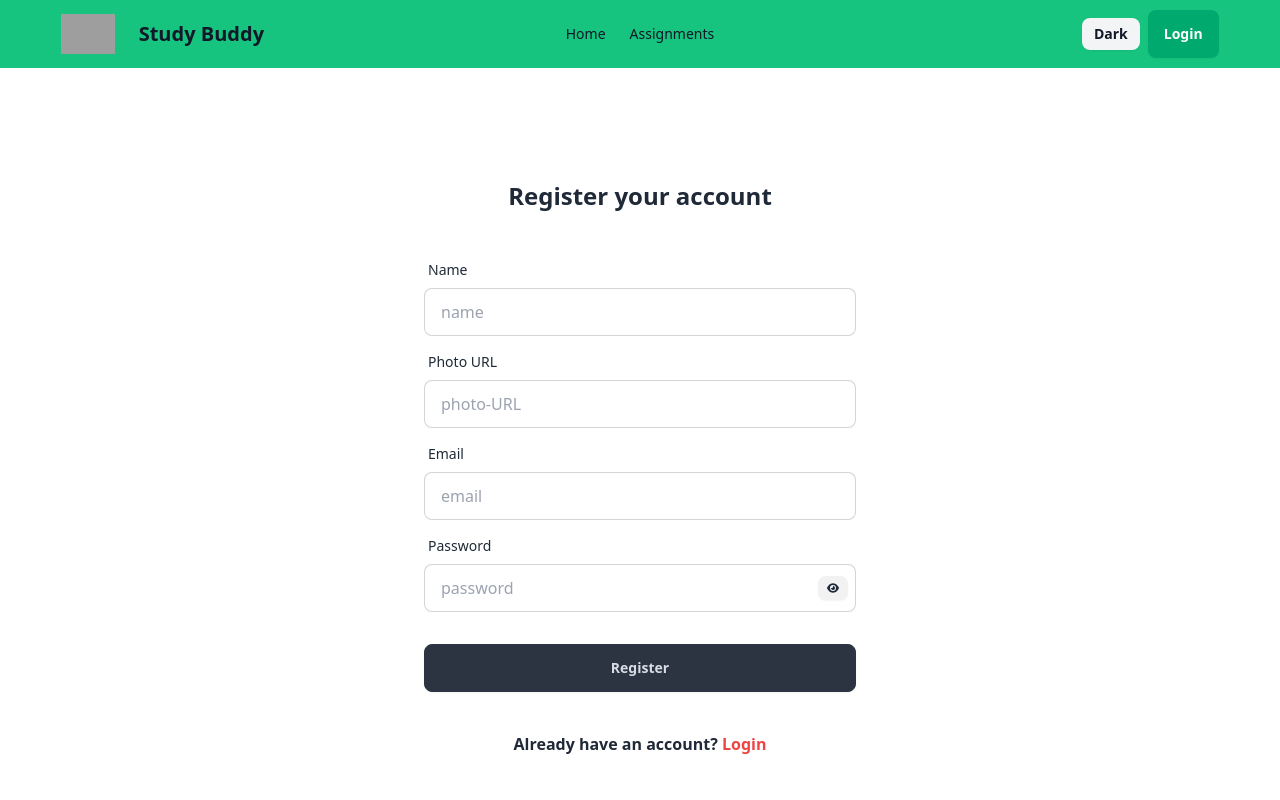
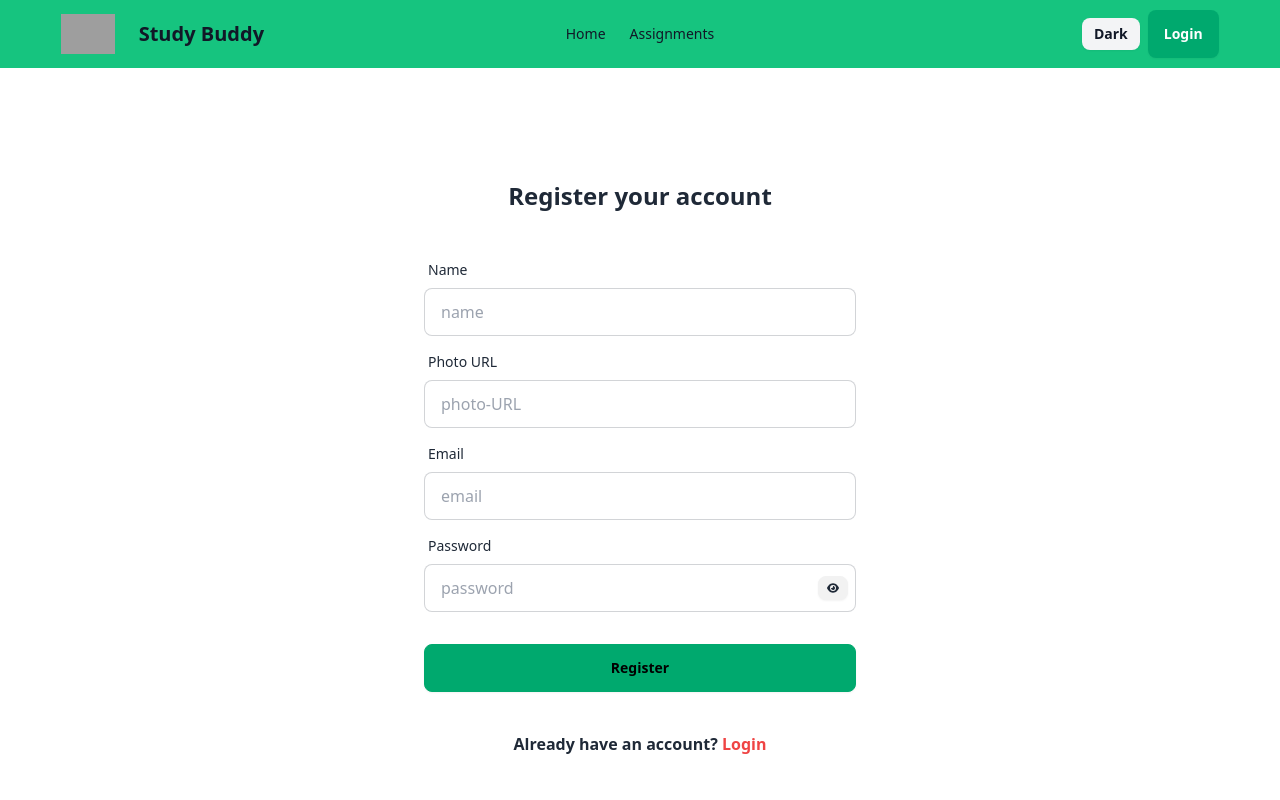
Before and after one commit to 96mdjanealam/a11-studybuddy-modification, a React (Vite) app: page /register in a window 1280 px wide. Shown: the top 800 px of the page. Built offline with nearby package versions, Linux system fonts and the light colour scheme; no server answers; grey boxes are pictures that could not be loaded.

Commit message:
minor fixes

```diff
--- a/src/pages/register/Register.jsx
+++ b/src/pages/register/Register.jsx
@@ -133,7 +133,7 @@
             </label>
           )}
           <div className="form-control mt-6">
-            <button type="submit" className="btn btn-neutral">
+            <button type="submit" className="btn btn-success">
               Register
             </button>
           </div>
--- a/src/pages/updateAssignment/UpdateAssignment.jsx
+++ b/src/pages/updateAssignment/UpdateAssignment.jsx
@@ -206,7 +206,7 @@
           </div>
 
           <div className="form-control mt-6">
-            <button type="submit" className="btn btn-neutral">
+            <button type="submit" className="btn btn-success">
               Update Assignment
             </button>
           </div>
```
